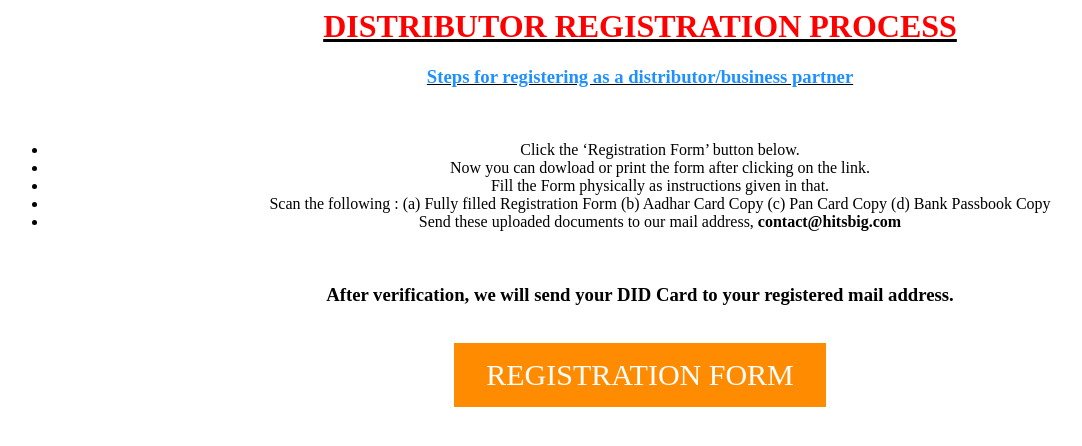
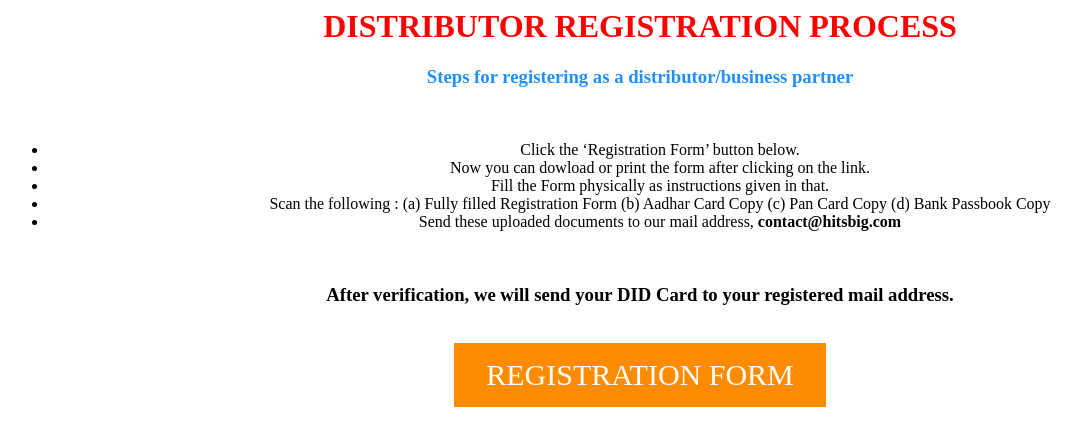
Before and after one commit to shubham-sr/DRP, a plain HTML site: page index.html in a window 1280 px wide. Shown: the whole page, without its empty margins (0-1082 px from the left). Drawn offline with Linux system fonts and the light colour scheme.

Commit message:
Update index.html

```diff
--- a/index.html
+++ b/index.html
@@ -1,7 +1,7 @@
 <html>
   <title>Registration - HITSBIG</title>
 <head>
-<center><h1><b><u><span style="color:red;font-weight:bold">DISTRIBUTOR REGISTRATION PROCESS</span></u></b></h1></center>
+<center><h1><b><span style="color:red;font-weight:bold">DISTRIBUTOR REGISTRATION PROCESS</span></b></h1></center>
   <style>
     .button {
     background-color: #FF8C00;
@@ -17,7 +17,7 @@
 </head>
 
 
-    <center><h3><u><span style="color:#1E90FF;font-weight:bold">Steps for registering as a distributor/business partner</span></u></h3></center>
+    <center><h3><span style="color:#1E90FF;font-weight:bold">Steps for registering as a distributor/business partner</span></h3></center>
 
         <br>
 
```
